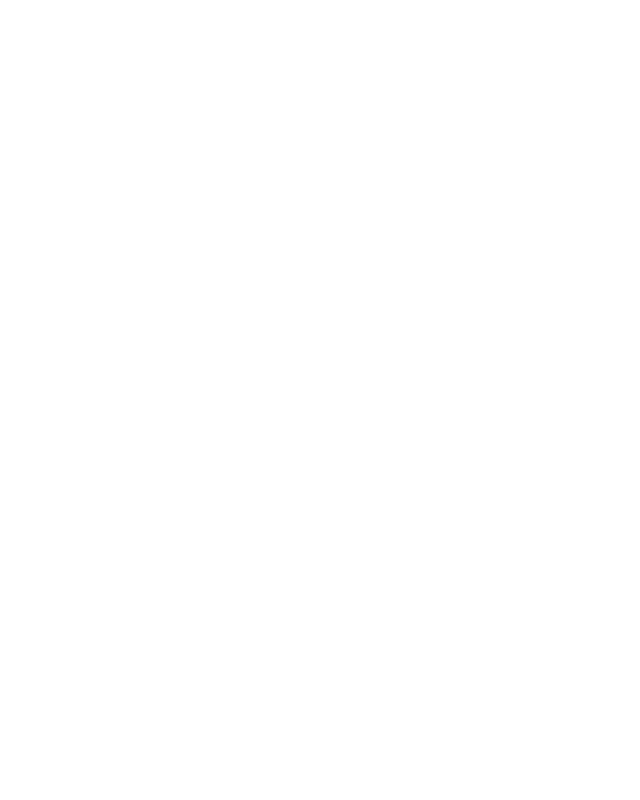
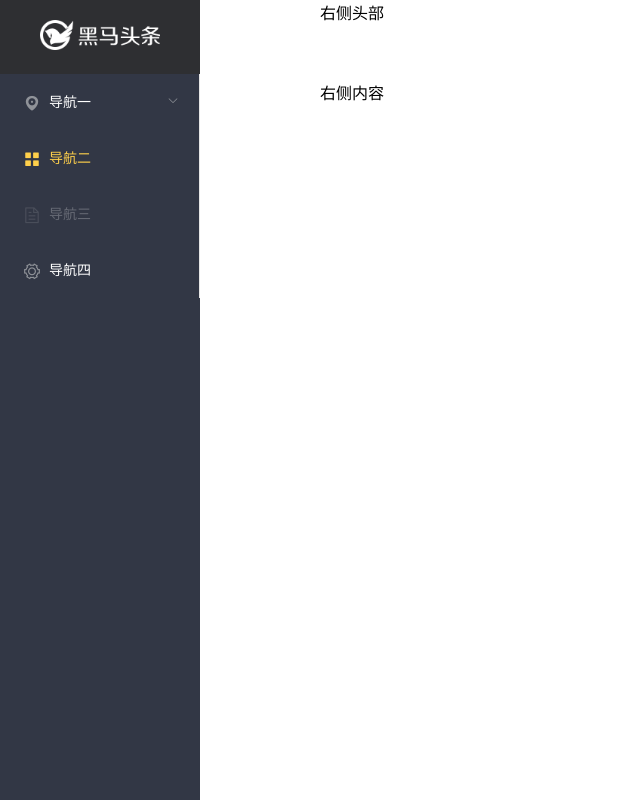
Before and after one commit to RainAndLight/vue-headerline, a Vue app in the folder heardline/: page /#/home in a window 1280 px wide. Shown: the whole page, without its empty margins (0-640 px from the left). Built offline with nearby package versions, Linux system fonts and the light colour scheme.

Commit message:
完成 login 页面 home页面开始

```diff
--- a/heardline/package.json
+++ b/heardline/package.json
@@ -8,6 +8,7 @@
     "lint": "vue-cli-service lint"
   },
   "dependencies": {
+    "axios": "^0.19.0",
     "core-js": "^2.6.5",
     "element-ui": "^2.12.0",
     "vue": "^2.6.10",
--- /dev/null
+++ b/heardline/src/components/home/lay-aside.vue
@@ -0,0 +1,69 @@
+<template>
+  <div class="aside">
+    <div class="title">
+      <img src="../../assets/img/logo_admin.png" alt />
+    </div>
+
+      <el-menu
+        default-active="2"
+        class="el-menu-vertical-demo"
+        @open="handleOpen"
+        @close="handleClose"
+        background-color="#323745"
+        text-color="#fff"
+        active-text-color="#ffd04b"
+      >
+        <el-submenu index="1">
+          <template slot="title">
+            <i class="el-icon-location"></i>
+            <span>导航一</span>
+          </template>
+          <el-menu-item-group>
+            <template slot="title">分组一</template>
+            <el-menu-item index="1-1">选项1</el-menu-item>
+            <el-menu-item index="1-2">选项2</el-menu-item>
+          </el-menu-item-group>
+          <el-menu-item-group title="分组2">
+            <el-menu-item index="1-3">选项3</el-menu-item>
+          </el-menu-item-group>
+          <el-submenu index="1-4">
+            <template slot="title">选项4</template>
+            <el-menu-item index="1-4-1">选项1</el-menu-item>
+          </el-submenu>
+        </el-submenu>
+        <el-menu-item index="2">
+          <i class="el-icon-menu"></i>
+          <span slot="title">导航二</span>
+        </el-menu-item>
+        <el-menu-item index="3" disabled>
+          <i class="el-icon-document"></i>
+          <span slot="title">导航三</span>
+        </el-menu-item>
+        <el-menu-item index="4">
+          <i class="el-icon-setting"></i>
+          <span slot="title">导航四</span>
+        </el-menu-item>
+      </el-menu>
+
+  </div>
+</template>
+
+<script>
+export default {}
+</script>
+
+<style lang='less'>
+.aside {
+  height: 100vh;
+  width: 200px;
+  background-color: #323745;
+  .title {
+    background-color: #2e2f32;
+    text-align: center;
+    img {
+      height: 30px;
+      margin: 20px 0;
+    }
+  }
+}
+</style>
--- a/heardline/src/main.js
+++ b/heardline/src/main.js
@@ -4,9 +4,10 @@ import router from './router'
 import ElementUI from 'element-ui'
 import 'element-ui/lib/theme-chalk/index.css'
 import './styles/index.less'
-// import axios from 'axios'
+import axios from 'axios'
 Vue.config.productionTip = false
-// Vue.prototype.$axios = axios
+Vue.prototype.$axios = axios
+axios.defaults.baseURL = 'http://ttapi.research.itcast.cn/mp/v1_0/'
 Vue.use(ElementUI)
 new Vue({
   router,
--- a/heardline/src/router.js
+++ b/heardline/src/router.js
@@ -1,13 +1,22 @@
 import Vue from 'vue'
 import Router from 'vue-router'
-import login from '../src/login'
+import login from './views/login'
+import Home from './views/home/'
 Vue.use(Router)
 
 export default new Router({
   routes: [
     {
+      path: '',
+      redirect: '/home'
+    },
+    {
       path: '/login',
       component: login
+    },
+    {
+      path: '/home',
+      component: Home
     }
     // {
     //   path: '/about',
--- /dev/null
+++ b/heardline/src/views/home/index.vue
@@ -0,0 +1,28 @@
+<template>
+  <div>
+    <el-container>
+      <el-aside>
+        <layaside></layaside>
+      </el-aside>
+      <el-container>
+        <el-header>右侧头部</el-header>
+        <el-main>
+          右侧内容
+          <router-view></router-view>
+        </el-main>
+      </el-container>
+    </el-container>
+  </div>
+</template>
+
+<script>
+import layAside from '../../components/home/lay-aside'
+export default {
+  components: {
+    'layaside': layAside
+  }
+}
+</script>
+
+<style>
+</style>
--- a/heardline/src/login/index.vue
+++ b/heardline/src/views/login/index.vue
@@ -2,7 +2,7 @@
   <div class="login">
     <el-card class="box-card">
       <div class="title">
-        <img class="img" src="../assets/img/logo_index.png" alt />
+        <img class="img" src="../../assets/img/logo_index.png"/>
       </div>
       <!-- 第一步 绑定model   2. rules  规则  3. prop 校验   -->
       <el-form ref='myFrom' :model='loginFrom' :rules='loginRules'>
@@ -37,8 +37,28 @@ export default {
   methods: {
     login () {
       // 方法中传入的一个函数 两个校验蚕食 是否校验成功的字段和没有成功的字段
-      this.$refs.myFrom.validate(function (isok) {
-        if (isok) { console.log(123) }
+      this.$refs.myFrom.validate((isok) => {
+        if (isok) {
+          this.$axios({
+            url: 'authorizations',
+            method: 'post',
+            data: this.loginFrom
+          })
+            .then(result => {
+              console.log(result)
+              // 存储token指令
+              window.localStorage.setItem('token', result.data.data.token)
+              this.$router.push('/home')
+            })
+            .catch(() => {
+              // console.log(error.message)
+              // 错误提示
+              this.$message({
+                message: '手机号 或者 验证码错误',
+                type: 'warning'
+              })
+            })
+        }
       })
     }
   },
@@ -50,7 +70,7 @@ export default {
         agree: false
       },
       loginRules: { // 规则的集合
-        mobile: [{ required: true, message: '139，8个8 ，写吧' }, { pattern: /^(0|86|17951)?(13[0-9]|15[012356789]|166|17[3678]|18[0-9]|14[57])[0-9]{8}$/, message: '手机号写的不对' }],
+        mobile: [{ required: true, message: '139，8个1 ，写吧' }, { pattern: /^(0|86|17951)?(13[0-9]|15[012356789]|166|17[3678]|18[0-9]|14[57])[0-9]{8}$/, message: '手机号写的不对' }],
         code: [{ required: true, message: '验证码246810，写吧' }, { pattern: /^\d{6}$/, message: '请输入正确的6位验证' }],
         agree: [{
           validator: function (rule, value, callBack) {
@@ -76,7 +96,7 @@ export default {
   text-align: center;
 }
 .login {
-  background-image: url(../assets/img/login_bg.jpg);
+  background-image: url(../../assets/img/login_bg.jpg);
   // height: 100vh;
   height: 100vh;
   background-size: cover;
```
Also changed, not shown: 1 other file (tests, documents, lock files or other folders).
